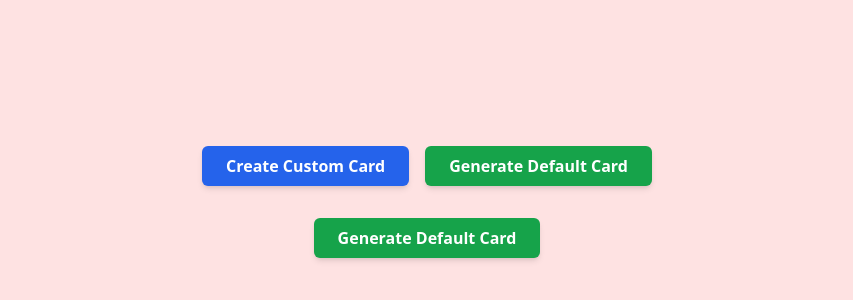
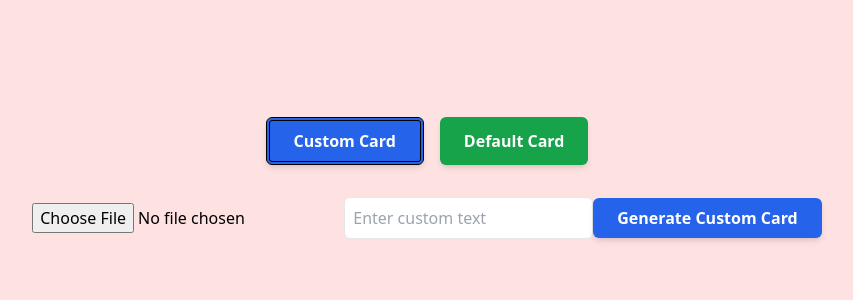
Before and after one commit to ChaceN89/CardGenerator, a React (Create React App) app: page / in a window 1280 px wide. Shown: the part 198-498 px from the top of the page, without its empty margins (213-1066 px from the left). Built offline with nearby package versions, Linux system fonts and the light colour scheme.

Commit message:
got systems working fine

```diff
--- a/src/App.js
+++ b/src/App.js
@@ -4,7 +4,7 @@ import { generateRandomDefaultCard } from './card-logic/DefaultCardData';
 
 function App() {
   const [card, setCard] = useState(null);
-  const [isCustom, setIsCustom] = useState(false);
+  const [isCustom, setIsCustom] = useState(true);
   const [customText, setCustomText] = useState('');
   const [customImage, setCustomImage] = useState(null);
 
@@ -36,15 +36,19 @@ function App() {
       <div className="mb-8 flex">
         <button
           onClick={() => setIsCustom(true)}
-          className="mr-4 px-6 py-2 bg-blue-600 text-white font-semibold rounded-md shadow-md hover:bg-blue-700 focus:outline-none focus:ring-2 focus:ring-blue-500 focus:ring-opacity-75"
+          className={`mr-4 px-6 py-2 bg-blue-600 text-white font-semibold rounded-md shadow-md hover:bg-blue-700 focus:outline-none focus:ring-2 focus:ring-blue-500 focus:ring-opacity-75 ${
+            isCustom ? 'border-4 border-double border-black' : ''
+          }`}
         >
-          Create Custom Card
+          Custom Card
         </button>
         <button
           onClick={() => setIsCustom(false)}
-          className="px-6 py-2 bg-green-600 text-white font-semibold rounded-md shadow-md hover:bg-green-700 focus:outline-none focus:ring-2 focus:ring-green-500 focus:ring-opacity-75"
+          className={`px-6 py-2 bg-green-600 text-white font-semibold rounded-md shadow-md hover:bg-green-700 focus:outline-none focus:ring-2 focus:ring-green-500 focus:ring-opacity-75 ${
+            !isCustom ? 'border-4 border-double border-black' : ''
+          }`}
         >
-          Generate Default Card
+          Default Card
         </button>
       </div>
 
@@ -75,7 +79,7 @@ function App() {
           onClick={generateDefaultCard}
           className="px-6 py-2 bg-green-600 text-white font-semibold rounded-md shadow-md hover:bg-green-700 focus:outline-none focus:ring-2 focus:ring-green-500 focus:ring-opacity-75"
         >
-          Generate Default Card
+          Generate New Default Card
         </button>
       )}
 
```
